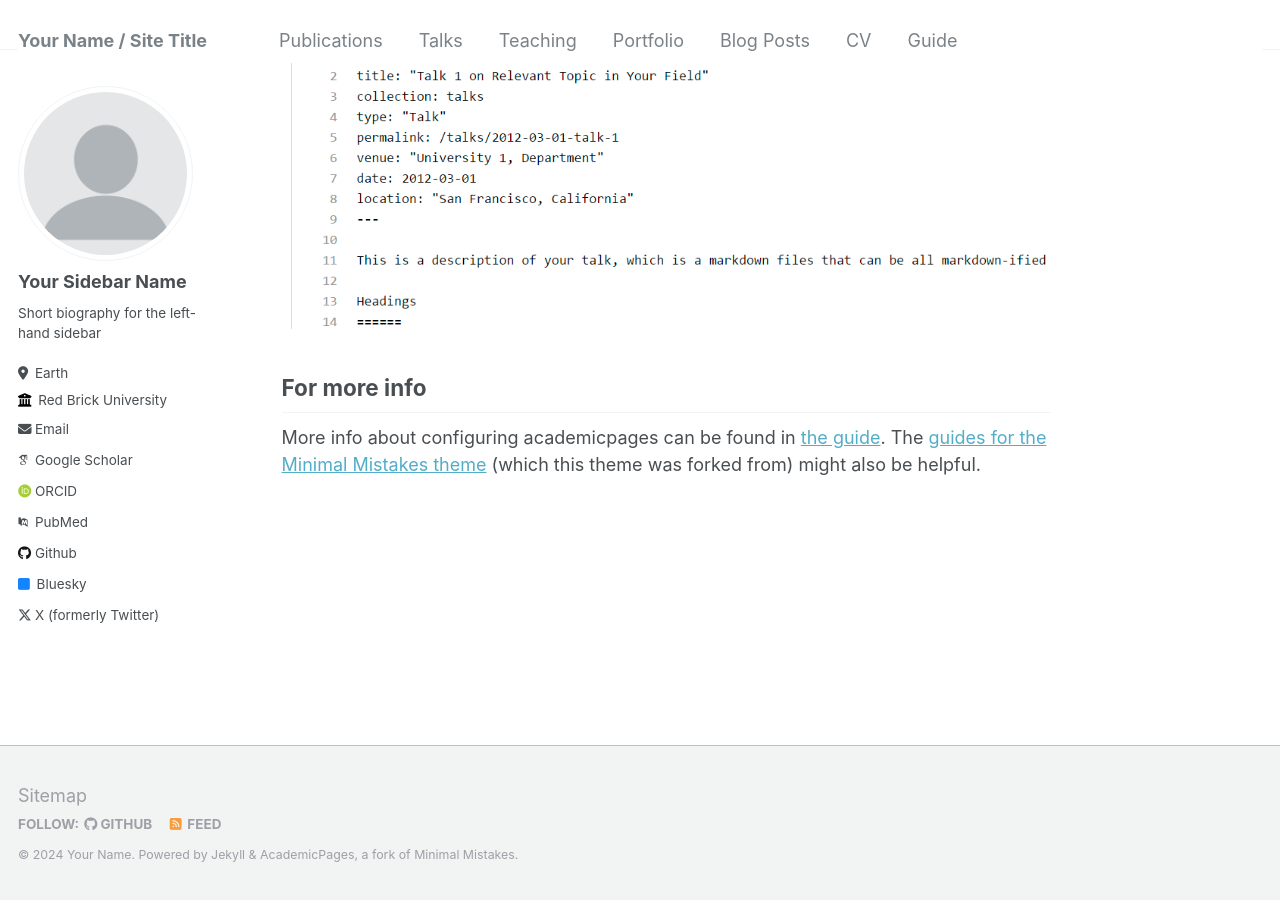
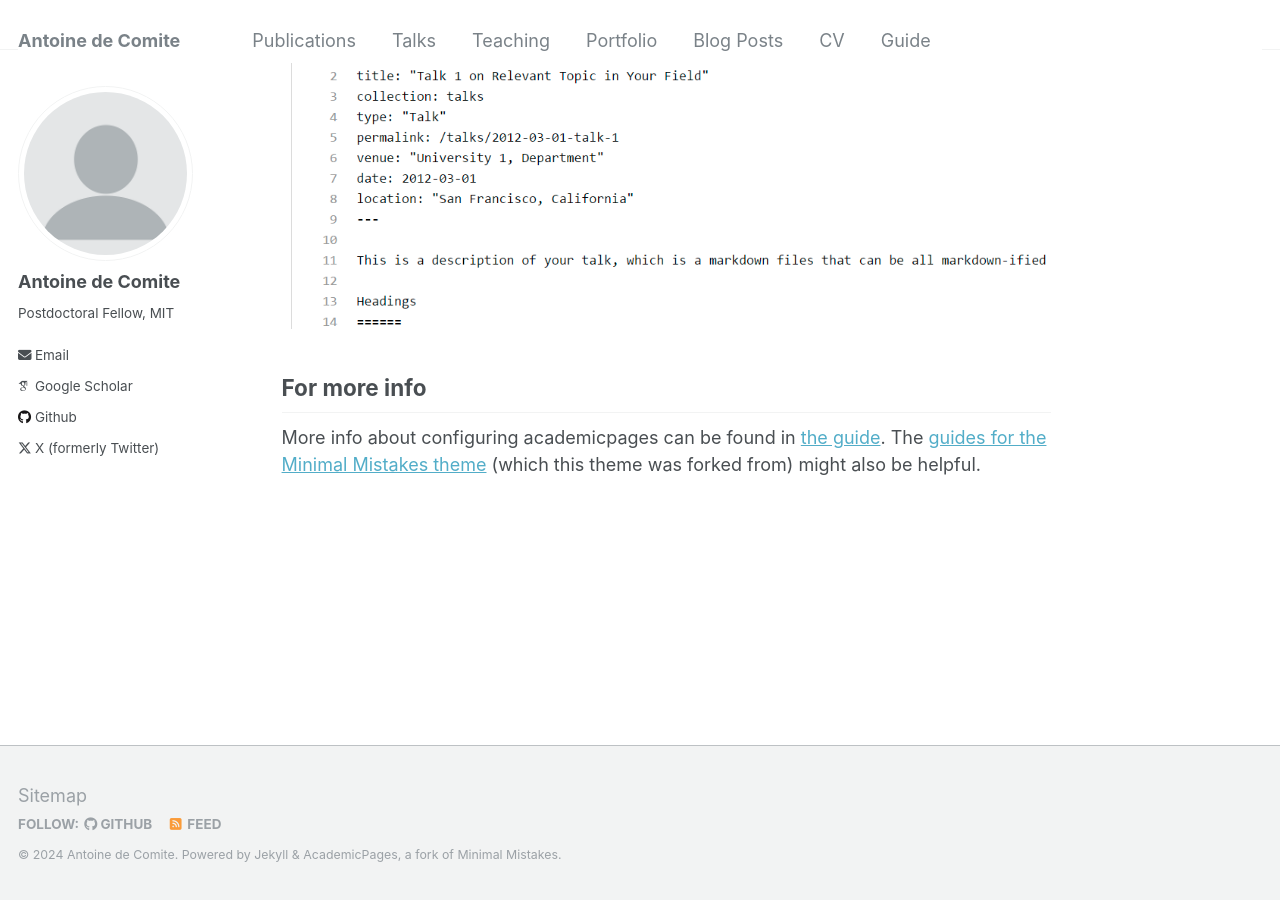
Before and after one commit to decomiteA/decomiteA.github.io, a Jekyll site: the page built from _pages/about.md, in a window 1280 px wide and 900 px high, scrolled down 2640 px. Built offline with Jekyll 4.4.1, drawn with Linux system fonts in a browser that asks for light colours; some web fonts are replaced.

Commit message:
Update _config.yml

```diff
--- a/_config.yml
+++ b/_config.yml
@@ -8,13 +8,13 @@
 
 # Basic Site Settings
 locale                   : "en-US"
-title                    : "Your Name / Site Title"
+title                    : "Antoine de Comite"
 title_separator          : "-"
-name                     : &name "Your Name"
+name                     : &name "Antoine de Comite"
 description              : &description "personal description"
 url                      : https://academicpages.github.io # the base hostname & protocol for your site e.g. "https://mmistakes.github.io"
 baseurl                  : "" # the subpath of your site, e.g. "/blog"
-repository               : "academicpages/academicpages.github.io"
+repository               : "decomiteA/decomiteA.github.io"
 
 # Site Author - The following control what appear as part of the author content on the side bar.
 #               If a field is blank the icon and link will not appear, otherwise it will be shown.
@@ -22,32 +22,32 @@ repository               : "academicpages/academicpages.github.io"
 author:
   # Biographic information
   avatar           : "profile.png"
-  name             : "Your Sidebar Name"
+  name             : "Antoine de Comite"
   pronouns         : # example: "she/her"
-  bio              : "Short biography for the left-hand sidebar"
-  location         : "Earth"
-  employer         : "Red Brick University"
+  bio              : "Postdoctoral Fellow, MIT"
+  location         :
+  employer         :
   uri              : # URL
-  email            : "none@example.org"
+  email            : "adecomit@mit.edu"
 
   # Academic websites
   arxiv            : # URL - Update with the correct link to your profile
-  googlescholar    : "https://scholar.google.com/citations?user=PS_CX0AAAAAJ"
+  googlescholar    : "https://scholar.google.com/citations?user=ByuBK5sAAAAJ&hl=en"
   impactstory      : # URL
-  orcid            : "http://orcid.org/yourorcidurl"
-  pubmed           : "https://www.ncbi.nlm.nih.gov/pubmed/?term=john+snow"
+  orcid            :
+  pubmed           :
   researchgate     : # URL
 
   # Repositories and software development
   bitbucket        : # Username - Update with your username on the site
   codepen          : # Username
   dribbble         : # Username
-  github           : "academicpages"
+  github           : "decomiteA"
   kaggle           : # Username
   stackoverflow    : # User number or user number and name (i.e., use "1" or "1/jeff-atwood")
 
   # Social media
-  bluesky          : "bsky.app" # Replace this with you Bluesky username
+  bluesky          :  # Replace this with you Bluesky username
   facebook         : # Username
   flickr           : # Username
   foursquare       : # Username
@@ -64,7 +64,7 @@ author:
   steam            : # Username
   telegram         : # URL
   tumblr           : # Username
-  twitter          : "UniofOxford"  # Replace this with your X / Twitter handle
+  twitter          : "AntoineComite"  # Replace this with your X / Twitter handle
   vine             : # Username
   weibo            : # Username
   wikipedia        : # Username
```
